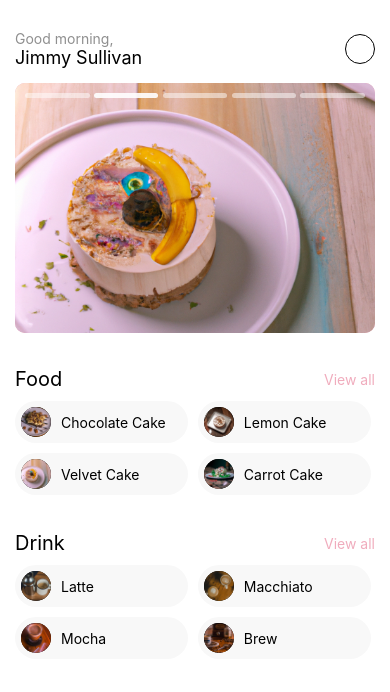
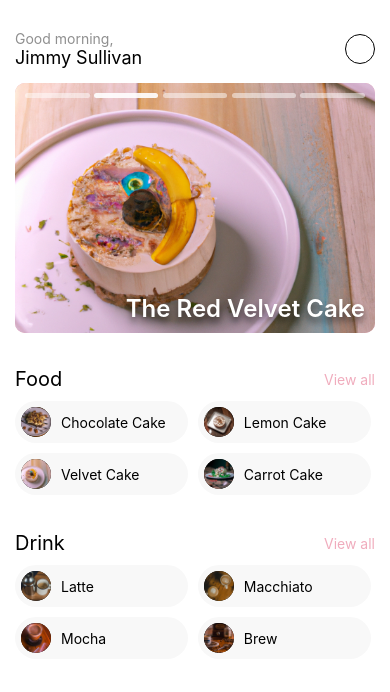
Before and after one commit to jdrios-dev/coffee-app-rn, a React Native app: screen /HomeScreen in a window 390 px wide. Shown: the top 692 px of the page. Built offline with nearby package versions, Linux system fonts and the light colour scheme.

Commit message:
add carousel text

```diff
--- a/src/components/Carousel.component.tsx
+++ b/src/components/Carousel.component.tsx
@@ -1,14 +1,17 @@
-import {View, StyleSheet, Image} from 'react-native';
+import {View, StyleSheet, Image, Text} from 'react-native';
 import React, {useState} from 'react';
 import colors from '../styles/colors';
 import {getFavoriteProducts} from '../data/controller';
 
+const MILLISECONDS_TO_CHANGE = 3800;
+
 const CarouselComponent = () => {
   const [activeProduct, setActiveProduct] = useState(0);
   const favoriteProducts = getFavoriteProducts();
-  const MAX_ITEMS = favoriteProducts.length;
-  const MILLISECONDS_TO_CHANGE = 3800;
+  const MAX_ITEMS = favoriteProducts?.length;
+
   setTimeout(() => {
+    // MAX_ITEMS - 1 = The last product in my array
     if (activeProduct === MAX_ITEMS - 1) {
       return setActiveProduct(0);
     }
@@ -36,6 +39,9 @@ const CarouselComponent = () => {
           />
         ))}
       </View>
+      <Text style={styles.title}>
+        {favoriteProducts[activeProduct].longName}
+      </Text>
     </View>
   );
 };
@@ -67,6 +73,18 @@ const styles = StyleSheet.create({
     height: 5,
     borderRadius: 5,
   },
+  title: {
+    position: 'absolute',
+    bottom: 0,
+    right: 0,
+    fontSize: 24,
+    fontWeight: '600',
+    color: colors.white,
+    textShadowColor: 'rgba(0, 0, 0, 0.6)',
+    textShadowOffset: {width: 0, height: 5},
+    textShadowRadius: 7,
+    padding: 10,
+  },
 });
 
 export default CarouselComponent;
```
